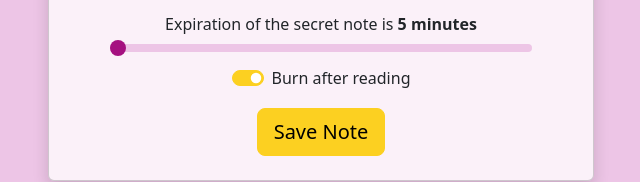
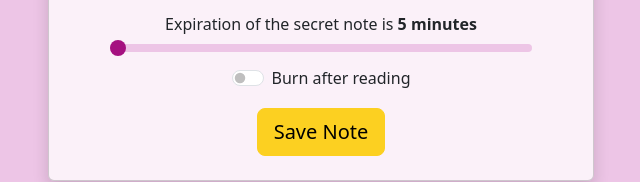
Before and after one commit to eliska-n/BagManUI, a React (Create React App) app: page / in a window 1280 px wide. Shown: the part 529-711 px from the top of the page, without its empty margins (319-959 px from the left). Built offline with nearby package versions, Linux system fonts and the light colour scheme.

Commit message:
burn after reading unchecked

```diff
--- a/src/App.js
+++ b/src/App.js
@@ -22,7 +22,7 @@ function SaveNoteScreen({ setAlert }) {
   const [disabledTextArea, setTextAreaDisabled] = useState(false) // to disable text area when save button is hit
   const [toggleOn, setToggle] = useState(true) // to change save button into start again button
   const [expiration, setExpiration] = useState(1) // to set the time to delete the secret note on BE
-  const [burnChecked, setBurnChecked] = useState(true)
+  const [burnChecked, setBurnChecked] = useState(false)
 
   const expirationTranslationTable = {
     1: {
```
